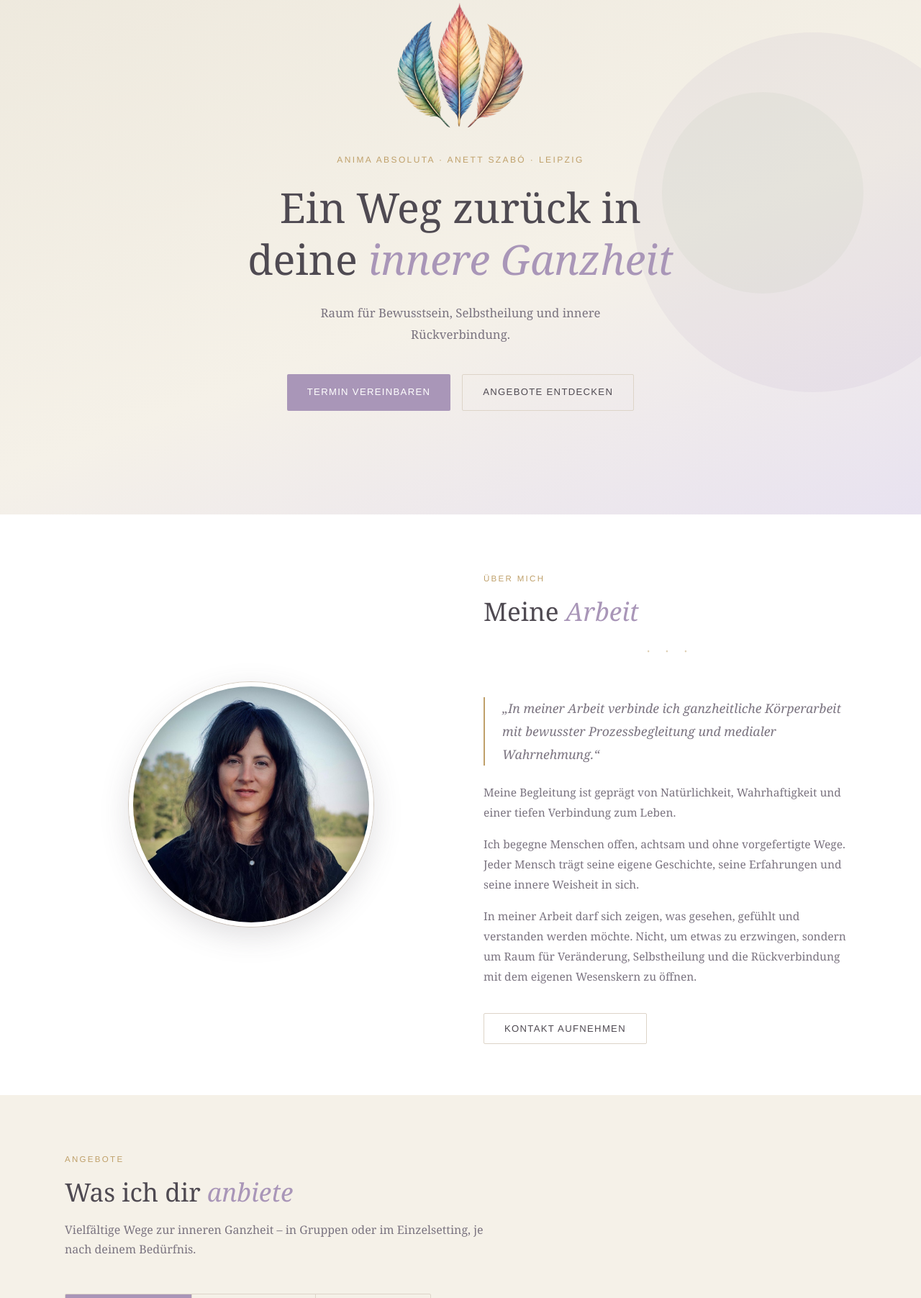
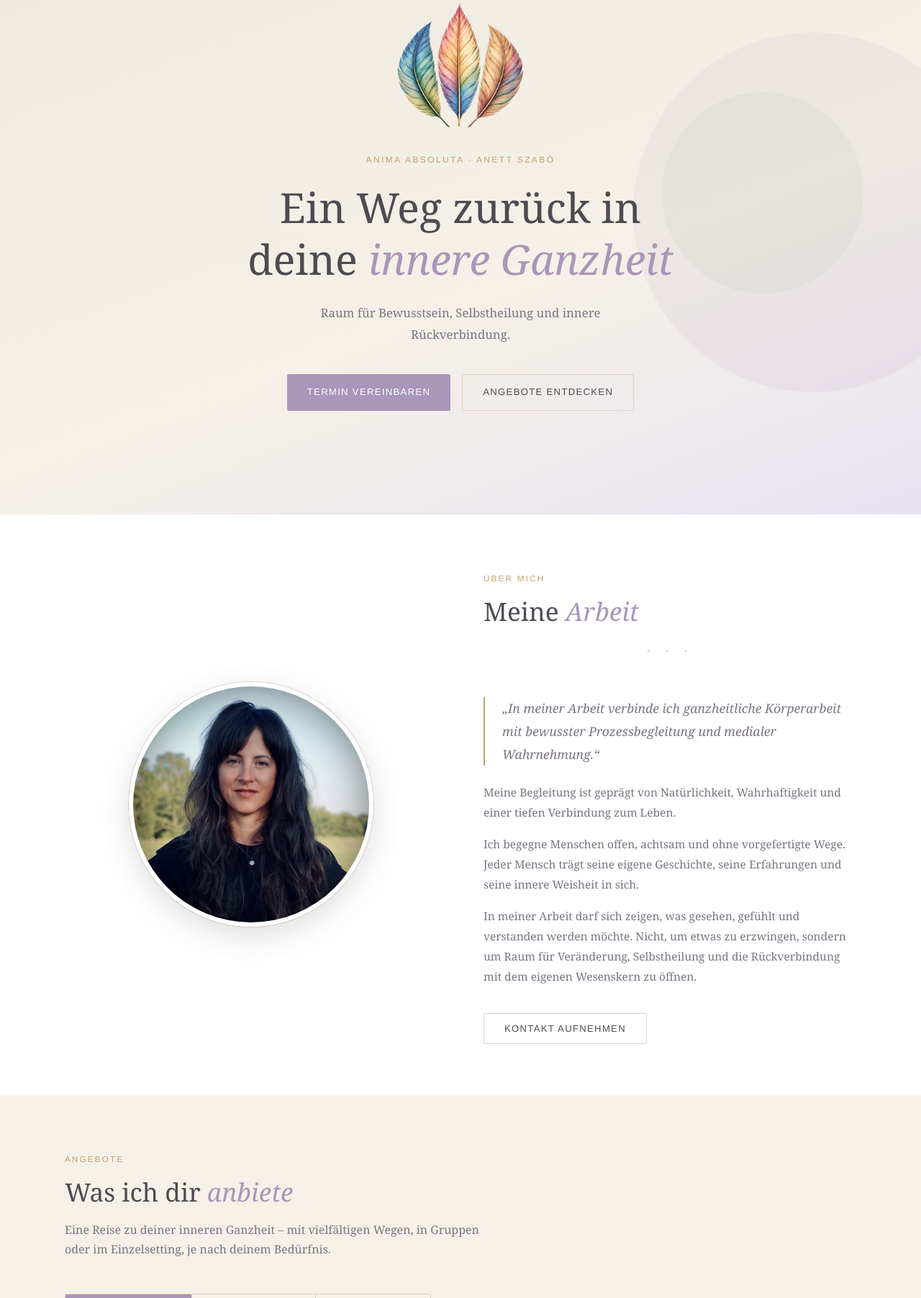
Before and after one commit to Gudrun13/natuerlich-in-bewegung, a PHP site: page / in a window 1280 px wide. Shown: the part 124-1928 px from the top of the page at 72% size. Run offline with PHP 8.4, Linux system fonts and the light colour scheme.

Commit message:
Leipzig von der Seite entfernt, neuer Satz bei den Angeboten
- Hero: Zeile ohne Ort; Foto-Alt-Text ohne Ort
- Angebote-Einleitung: "Eine Reise zu deiner inneren Ganzheit – mit vielfältigen Wegen, ..."
- Seitentitel, Beschreibungen, Open Graph und strukturierte Daten ohne Leipzig (Adresse und areaServed entfernt)
- Meta-Beschreibungen von Impressum, Datenschutz und Referenzen ohne Ort
- Platzhalter für Ort in der Terminverwaltung neutral
- Anschrift in Impressum und Datenschutz bleibt vorerst unverändert (neue Adresse fehlt)

Co-Authored-By: Claude Sonnet 5.5 <noreply@anthropic.com>
Claude-Session: https://claude.ai/code/session_013z1xSXVhi7ptZEFMTg4BnU

```diff
--- a/admin/index.php
+++ b/admin/index.php
@@ -434,7 +434,7 @@ $vergangene = array_values(array_filter($alle, static fn(array $t): bool => (str
     </div>
 
     <label for="ort">Ort</label>
-    <input type="text" id="ort" name="ort" maxlength="80" placeholder="z. B. Leipzig, Praxisraum">
+    <input type="text" id="ort" name="ort" maxlength="80" placeholder="z. B. Praxisraum oder online">
 
     <button type="submit" class="full">Termin eintragen</button>
     <p class="hinweis">Der Termin erscheint sofort auf der Website. Falls ein Eintrag falsch ist: löschen und neu eintragen.</p>
--- a/datenschutz.html
+++ b/datenschutz.html
@@ -4,7 +4,7 @@
 <meta charset="UTF-8">
 <meta name="viewport" content="width=device-width, initial-scale=1.0">
 <title>Datenschutzerklärung – Anima Absoluta, Anett Szabó</title>
-<meta name="description" content="Datenschutzerklärung von Anima Absoluta, Anett Szabó, Leipzig.">
+<meta name="description" content="Datenschutzerklärung von Anima Absoluta, Anett Szabó.">
 <link rel="canonical" href="https://www.animaabsoluta.de/datenschutz.html">
 <meta name="robots" content="index, follow">
 <style>
--- a/impressum.html
+++ b/impressum.html
@@ -4,7 +4,7 @@
 <meta charset="UTF-8">
 <meta name="viewport" content="width=device-width, initial-scale=1.0">
 <title>Impressum – Anima Absoluta, Anett Szabó</title>
-<meta name="description" content="Impressum von Anima Absoluta, Anett Szabó, Leipzig.">
+<meta name="description" content="Impressum von Anima Absoluta, Anett Szabó.">
 <link rel="canonical" href="https://www.animaabsoluta.de/impressum.html">
 <meta name="robots" content="index, follow">
 <style>
--- a/index.html
+++ b/index.html
@@ -3,16 +3,16 @@
 <head>
 <meta charset="UTF-8">
 <meta name="viewport" content="width=device-width, initial-scale=1.0">
-<meta name="description" content="Anima Absoluta – Anett Szabó in Leipzig: ganzheitliche Körperarbeit, Yoga, Pilates, Meditation, Faszientraining und bewusste Prozessbegleitung. Vor Ort und online.">
-<title>Anima Absoluta – Anett Szabó | Körperarbeit &amp; Pilates in Leipzig</title>
+<meta name="description" content="Anima Absoluta – Anett Szabó: ganzheitliche Körperarbeit, Yoga, Pilates, Meditation, Faszientraining und bewusste Prozessbegleitung. Vor Ort und online.">
+<title>Anima Absoluta – Anett Szabó | Körperarbeit &amp; Prozessbegleitung</title>
 <link rel="canonical" href="https://www.animaabsoluta.de/">
 <meta name="robots" content="index, follow, max-image-preview:large">
 <meta name="theme-color" content="#F5F1E8">
 <meta property="og:type" content="website">
 <meta property="og:locale" content="de_DE">
 <meta property="og:site_name" content="Anima Absoluta">
-<meta property="og:title" content="Anima Absoluta – Anett Szabó | Körperarbeit &amp; Pilates in Leipzig">
-<meta property="og:description" content="Ganzheitliche Körperarbeit, Yoga, Pilates, Meditation, Faszientraining und bewusste Prozessbegleitung in Leipzig und online.">
+<meta property="og:title" content="Anima Absoluta – Anett Szabó | Körperarbeit &amp; Prozessbegleitung">
+<meta property="og:description" content="Ganzheitliche Körperarbeit, Yoga, Pilates, Meditation, Faszientraining und bewusste Prozessbegleitung – vor Ort und online.">
 <meta property="og:url" content="https://www.animaabsoluta.de/">
 <meta property="og:image" content="https://www.animaabsoluta.de/assets/logo.png">
 <meta name="twitter:card" content="summary_large_image">
@@ -25,12 +25,10 @@
   "url": "https://www.animaabsoluta.de/",
   "image": "https://www.animaabsoluta.de/assets/anett-portrait.jpg",
   "logo": "https://www.animaabsoluta.de/assets/logo.png",
-  "description": "Ganzheitliche Körperarbeit, Yoga, Pilates, Meditation, Faszientraining und bewusste Prozessbegleitung in Leipzig und online.",
+  "description": "Ganzheitliche Körperarbeit, Yoga, Pilates, Meditation, Faszientraining und bewusste Prozessbegleitung – vor Ort und online.",
   "telephone": "+491709042651",
   "email": "a.szabo@hotmail.de",
-  "founder": {"@type": "Person", "name": "Anett Szabó"},
-  "address": {"@type": "PostalAddress", "addressLocality": "Leipzig", "addressCountry": "DE"},
-  "areaServed": {"@type": "City", "name": "Leipzig"}
+  "founder": {"@type": "Person", "name": "Anett Szabó"}
 }
 </script>
 <style>
@@ -239,7 +237,7 @@
 <section class="hero">
   <div class="hero-inner">
     <div class="hero-text">
-    <p class="hero-eyebrow">Anima Absoluta · Anett Szabó · Leipzig</p>
+    <p class="hero-eyebrow">Anima Absoluta · Anett Szabó</p>
     <h1>Ein Weg zurück in<br>deine <em>innere Ganzheit</em></h1>
     <p class="hero-sub">Raum für Bewusstsein, Selbstheilung und innere Rückverbindung.</p>
     <div class="btn-group">
@@ -256,7 +254,7 @@
   <div class="section-inner">
     <div class="about-grid">
       <div class="about-visual">
-        <img class="about-photo" src="assets/anett-portrait.jpg" alt="Anett Szabó, Anima Absoluta Leipzig" width="340" height="340" loading="lazy">
+        <img class="about-photo" src="assets/anett-portrait.jpg" alt="Anett Szabó, Anima Absoluta" width="340" height="340" loading="lazy">
       </div>
       <div>
         <p class="section-label">Über mich</p>
@@ -278,7 +276,7 @@
   <div class="section-inner">
     <p class="section-label">Angebote</p>
     <h2>Was ich dir <em>anbiete</em></h2>
-    <p class="section-intro">Vielfältige Wege zur inneren Ganzheit – in Gruppen oder im Einzelsetting, je nach deinem Bedürfnis.</p>
+    <p class="section-intro">Eine Reise zu deiner inneren Ganzheit – mit vielfältigen Wegen, in Gruppen oder im Einzelsetting, je nach deinem Bedürfnis.</p>
     <div class="offer-tabs">
       <button class="offer-tab active" onclick="switchTab('kurse')">Kurse &amp; Gruppen</button>
       <button class="offer-tab" onclick="switchTab('einzel')">Einzelsitzungen</button>
--- a/referenzen.html
+++ b/referenzen.html
@@ -4,7 +4,7 @@
 <meta charset="UTF-8">
 <meta name="viewport" content="width=device-width, initial-scale=1.0">
 <title>Referenzen – Anima Absoluta, Anett Szabó</title>
-<meta name="description" content="Rückmeldungen von Menschen, die Anett Szabó in Leipzig in Körperarbeit, Yoga, Pilates und Meditation begleitet hat.">
+<meta name="description" content="Rückmeldungen von Menschen, die Anett Szabó in Körperarbeit, Yoga, Pilates und Meditation begleitet hat.">
 <link rel="canonical" href="https://www.animaabsoluta.de/referenzen.html">
 <meta name="robots" content="index, follow">
 <style>
```
